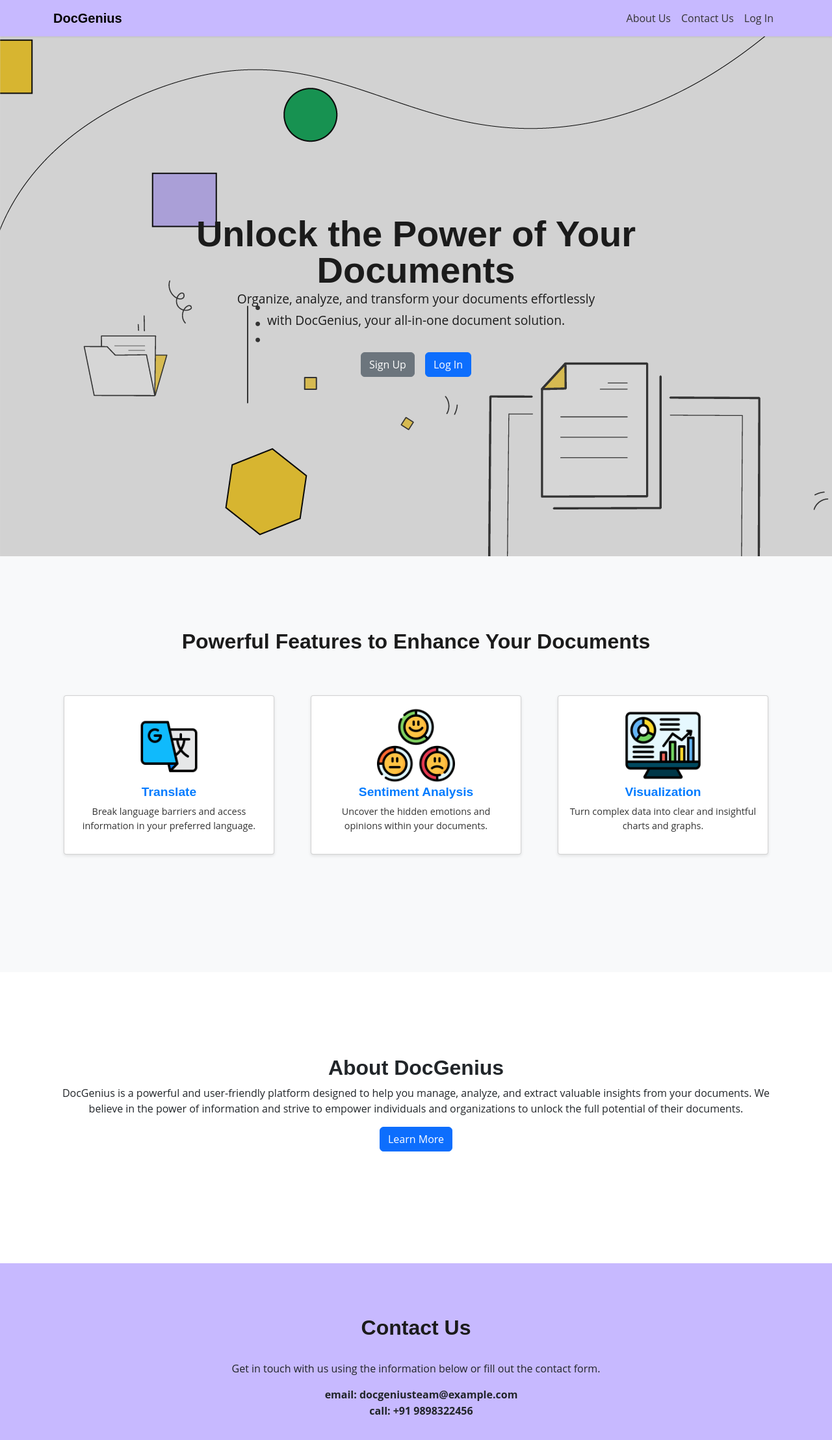
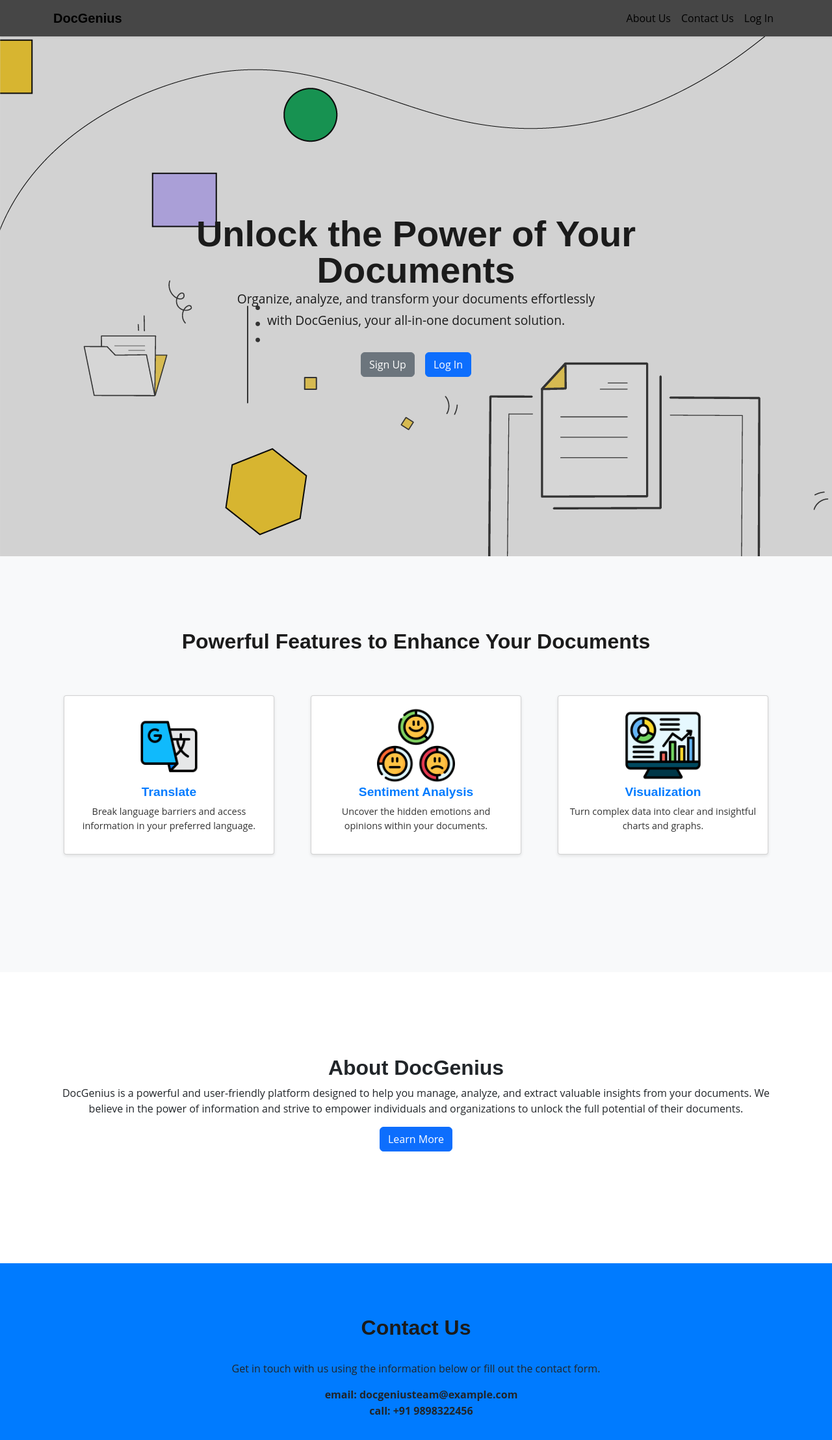
Before and after one commit to SharviDotCSS/DocGenius-App, a website: page Landing page/index.html in a window 1280 px wide. Shown: the whole page at 65% size. Drawn offline with nearby package versions, Linux system fonts and the light colour scheme.

Commit message:
styles updated

```diff
--- a/Landing page/index.html
+++ b/Landing page/index.html
@@ -66,7 +66,7 @@
       <p>Organize, analyze, and transform your documents effortlessly with DocGenius, your all-in-one document solution.</p>
       <div class="buttons">
         <a href="http://localhost:2000/signin" class="btn btn-secondary">Sign Up</a>
-        <a href="http://localhost:7000/LogIn" class="btn btn-primary">Log In</a>
+        <a href="http://localhost:7000/" class="btn btn-primary">Log In</a>
       </div>
     </div>
   </section>
--- a/Landing page/style.css
+++ b/Landing page/style.css
@@ -25,7 +25,7 @@
   }
 
   .navbar {
-    background-color: #C7B9FF;
+    background-color: #464646;
     box-shadow: 0 1px 3px rgba(0, 0, 0, 0.1);
   }
 
@@ -35,7 +35,7 @@
   }
 
   .navbar-nav .nav-link {
-    color: #333;
+    color: #000000;
     padding: 0.5rem 1rem;
     font-family: 'Open Sans', sans-serif; /* Use Google Font */
   }
@@ -185,7 +185,7 @@
 
 .contact-us {
     padding: 5rem 0;
-    background-color: #C7B9FF; /* Optional footer-like background */
+    background-color: #007bff; /* Optional footer-like background */
 
   }
 
```
